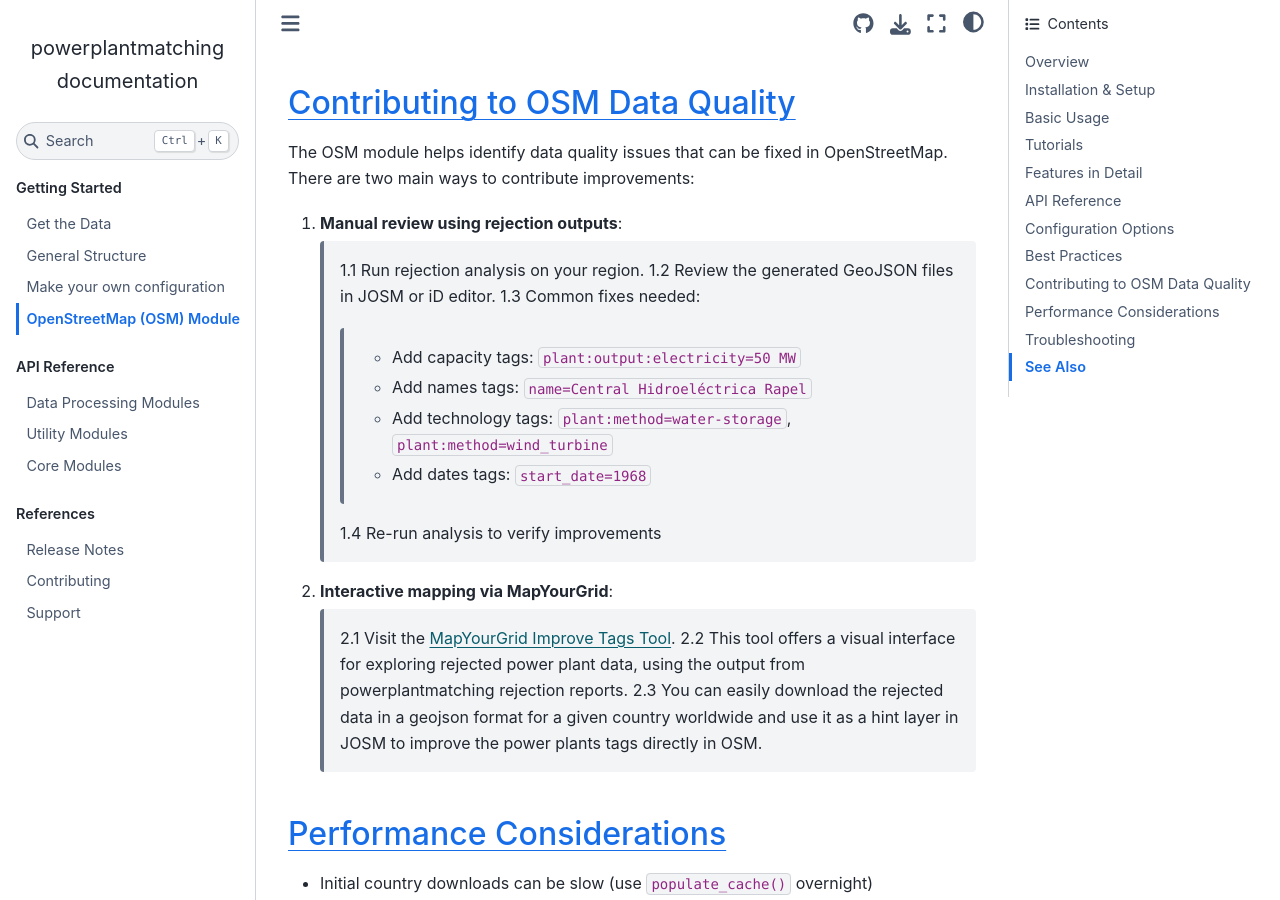
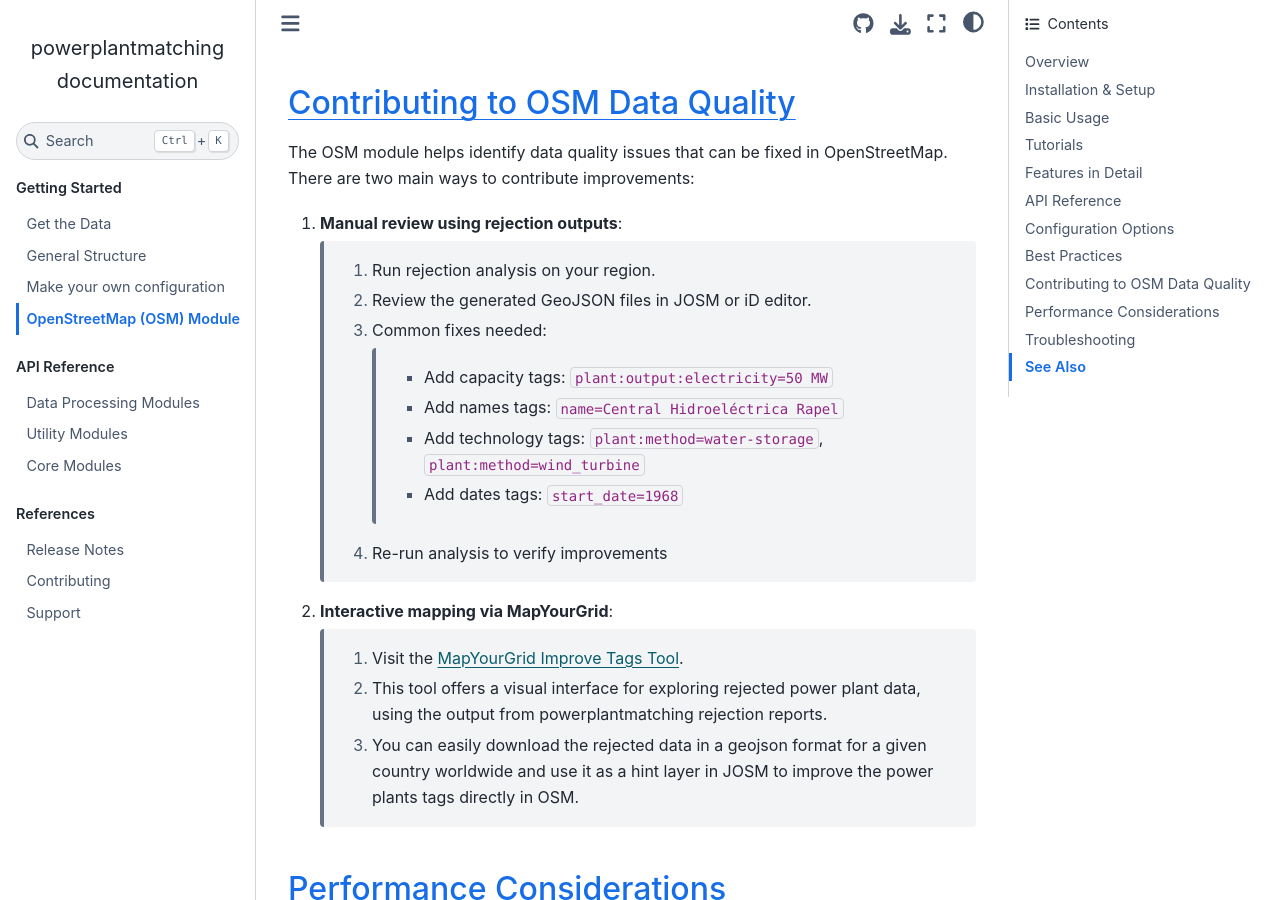
Before and after one commit to PyPSA/powerplantmatching, a Sphinx documentation site: the page built from doc/osm-module.rst, in a window 1280 px wide and 900 px high, scrolled down 12113 px. Built offline with Sphinx 7.4.7 and the Sphinx Book theme 1.1.4, drawn with Linux system fonts in a browser that asks for light colours; pages that are not in the unit, such as notebooks, are missing from menus.

Commit message:
Update osm-module.rst

```diff
--- a/doc/osm-module.rst
+++ b/doc/osm-module.rst
@@ -501,22 +501,22 @@
 
 1. **Manual review using rejection outputs**:
 
-    1.1 Run rejection analysis on your region.
-    1.2 Review the generated GeoJSON files in JOSM or iD editor.
-    1.3 Common fixes needed:
+    1. Run rejection analysis on your region.
+    2. Review the generated GeoJSON files in JOSM or iD editor.
+    3. Common fixes needed:
 
         - Add capacity tags: ``plant:output:electricity=50 MW``
         - Add names tags: ``name=Central Hidroeléctrica Rapel``
         - Add technology tags: ``plant:method=water-storage``, ``plant:method=wind_turbine``
         - Add dates tags: ``start_date=1968``
 
-    1.4 Re-run analysis to verify improvements
+    4. Re-run analysis to verify improvements
 
 2. **Interactive mapping via MapYourGrid**:
 
-    2.1 Visit the `MapYourGrid Improve Tags Tool <https://mapyourgrid.org/tools/#improve-osm-tags-with-ppm>`_.
-    2.2 This tool offers a visual interface for exploring rejected power plant data, using the output from powerplantmatching rejection reports.
-    2.3 You can easily download the rejected data in a geojson format for a given country worldwide and use it as a hint layer in JOSM to improve the power  plants tags directly in OSM.
+    1. Visit the `MapYourGrid Improve Tags Tool <https://mapyourgrid.org/tools/#improve-osm-tags-with-ppm>`_.
+    2. This tool offers a visual interface for exploring rejected power plant data, using the output from powerplantmatching rejection reports.
+    3. You can easily download the rejected data in a geojson format for a given country worldwide and use it as a hint layer in JOSM to improve the power  plants tags directly in OSM.
 
 
 Performance Considerations
```
